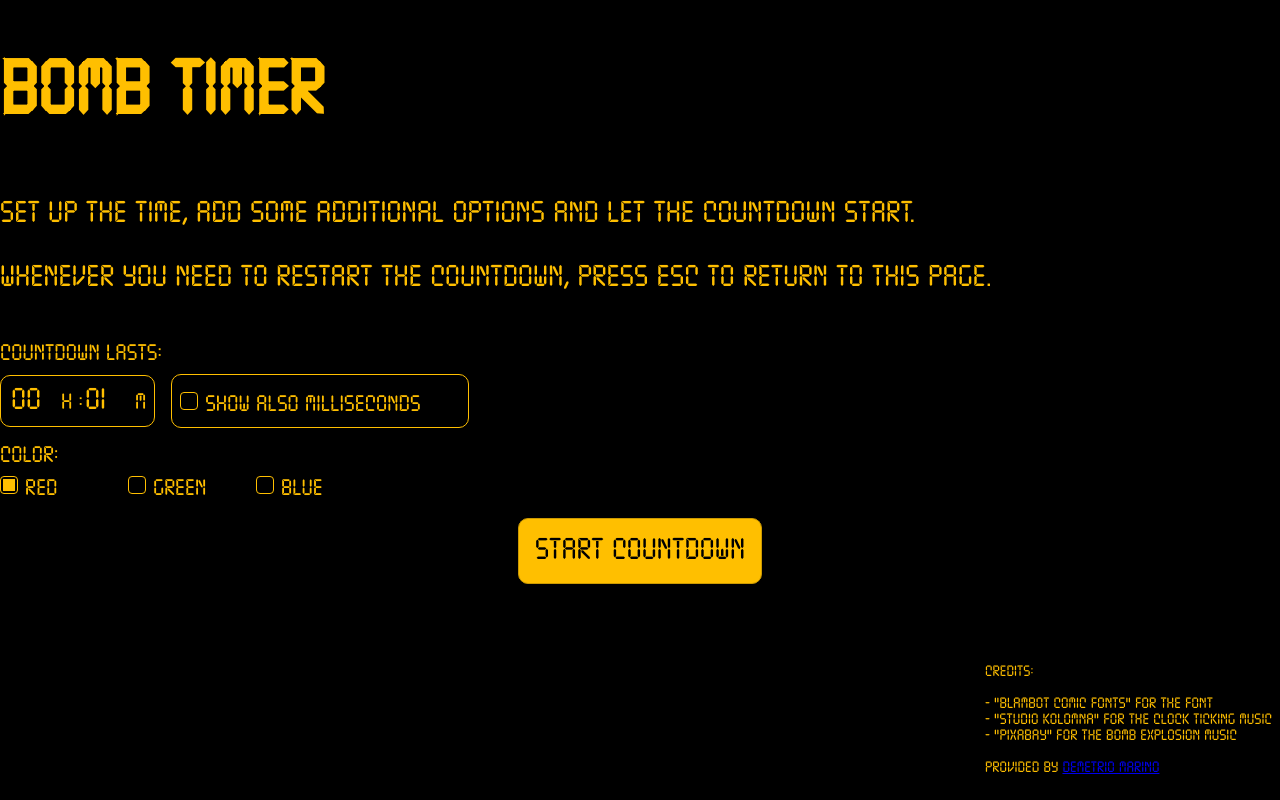
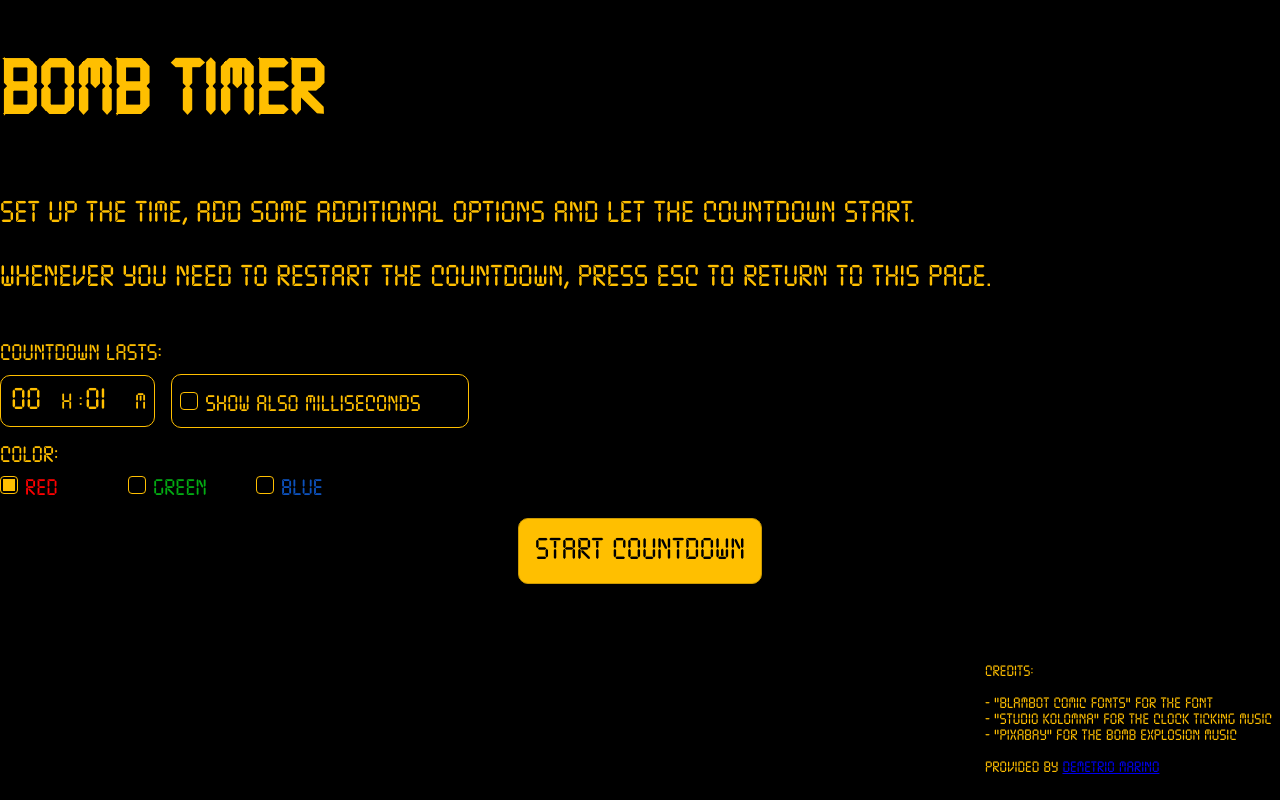
Before and after one commit to ThisIsDemetrio/bomb-timer, an Angular app: page / in a window 1280 px wide. Built offline with nearby package versions, Linux system fonts and the light colour scheme.

Commit message:
refactor: using ngFor in configuration template

```diff
--- a/src/app/configuration/configuration.component.html
+++ b/src/app/configuration/configuration.component.html
@@ -47,22 +47,10 @@
 <div class="additional-options">
   <label>Color:</label>
   <div class="additional-options-inline">
-    <div class="color-option">
-      <input type="radio" id="red" name="color" value="#FF0000" [(ngModel)]="selectedColor" checked />
-      <label for="red">
-        <span class="label red">Red</span>
-      </label>
-    </div>
-    <div class="color-option">
-      <input type="radio" id="green" name="color" value="#03AC13" [(ngModel)]="selectedColor" />
-      <label for="green">
-        <span class="label green">Green</span>
-      </label>
-    </div>
-    <div class="color-option">
-      <input type="radio" id="blue" name="color" value="#0D52BD" [(ngModel)]="selectedColor" />
-      <label for="blue">
-        <span class="label blu">Blue</span>
+    <div class="color-option" *ngFor="let color of availableColors">
+      <input type="radio" [id]="color.name" name="color" [value]="color.value" [(ngModel)]="selectedColor" checked />
+      <label [for]="color.name">
+        <span class="label" [style.color]="color.value">{{ color.name }}</span>
       </label>
     </div>
   </div>
```
